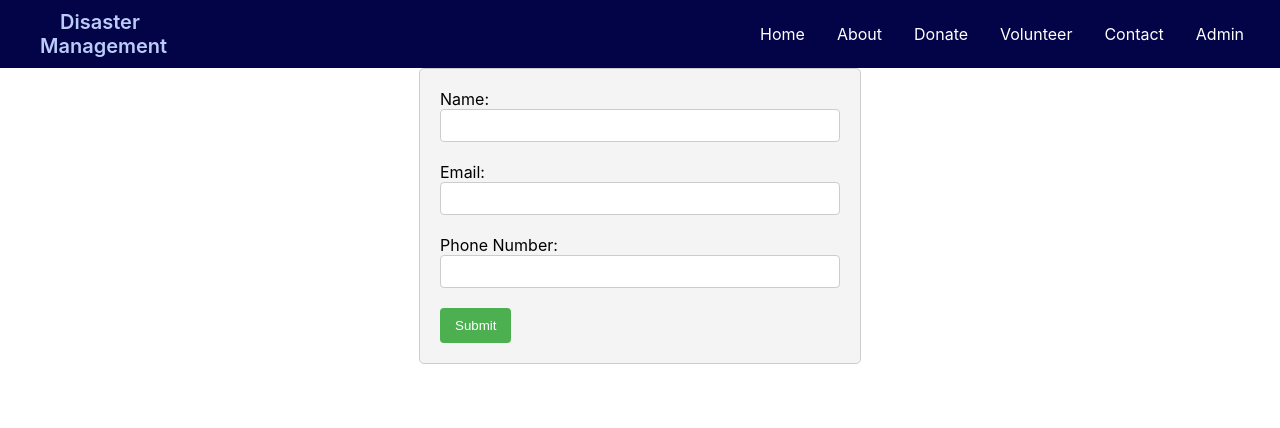
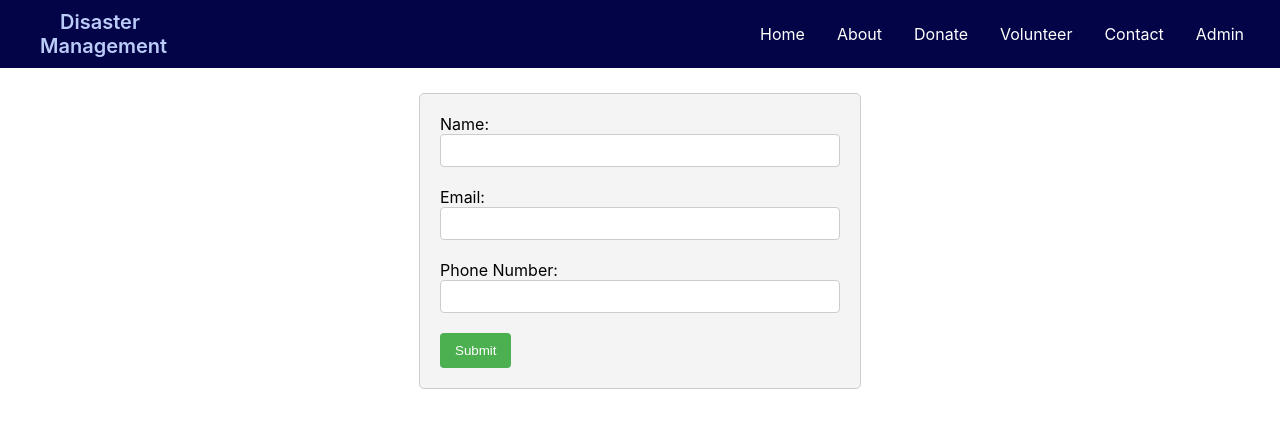
Before and after one commit to Prathamesh-Srivastava/Disaster-Management, a React (Create React App) app: page /volunteer in a window 1280 px wide. Shown: the top 428 px of the page. Built offline with nearby package versions, Linux system fonts and the light colour scheme; the HTML template or start-up script is replaced by a standard one.

Commit message:
minor css change2

```diff
--- a/package.json
+++ b/package.json
@@ -6,6 +6,7 @@
     "@testing-library/jest-dom": "^5.17.0",
     "@testing-library/react": "^13.4.0",
     "@testing-library/user-event": "^13.5.0",
+    "axios": "^1.6.2",
     "react": "^18.2.0",
     "react-dom": "^18.2.0",
     "react-router-dom": "^6.20.1",
--- a/src/Components/DisasterCard.css
+++ b/src/Components/DisasterCard.css
@@ -29,3 +29,8 @@
     height: 300px;
     overflow-y: scroll;
 }
+
+.bottom::-webkit-scrollbar {
+    width: 0; /* Hide scrollbar width */
+    background: transparent; /* Optional: Set a transparent background */
+}
--- a/src/Pages/Volunteer.jsx
+++ b/src/Pages/Volunteer.jsx
@@ -30,6 +30,7 @@ const Volunteer = () => {
     return (
         <div className="volunteer">
             <Navbar />
+            <div className="formDiv">
             <form id="volunteerForm" onSubmit={handleSubmit}>
                 <label>
                     Name:
@@ -50,6 +51,7 @@ const Volunteer = () => {
 
                 <button type="submit">Submit</button>
             </form>
+            </div>
         </div>
     )
 }
```
Also changed, not shown: 1 other file (tests, documents, lock files or other folders).
